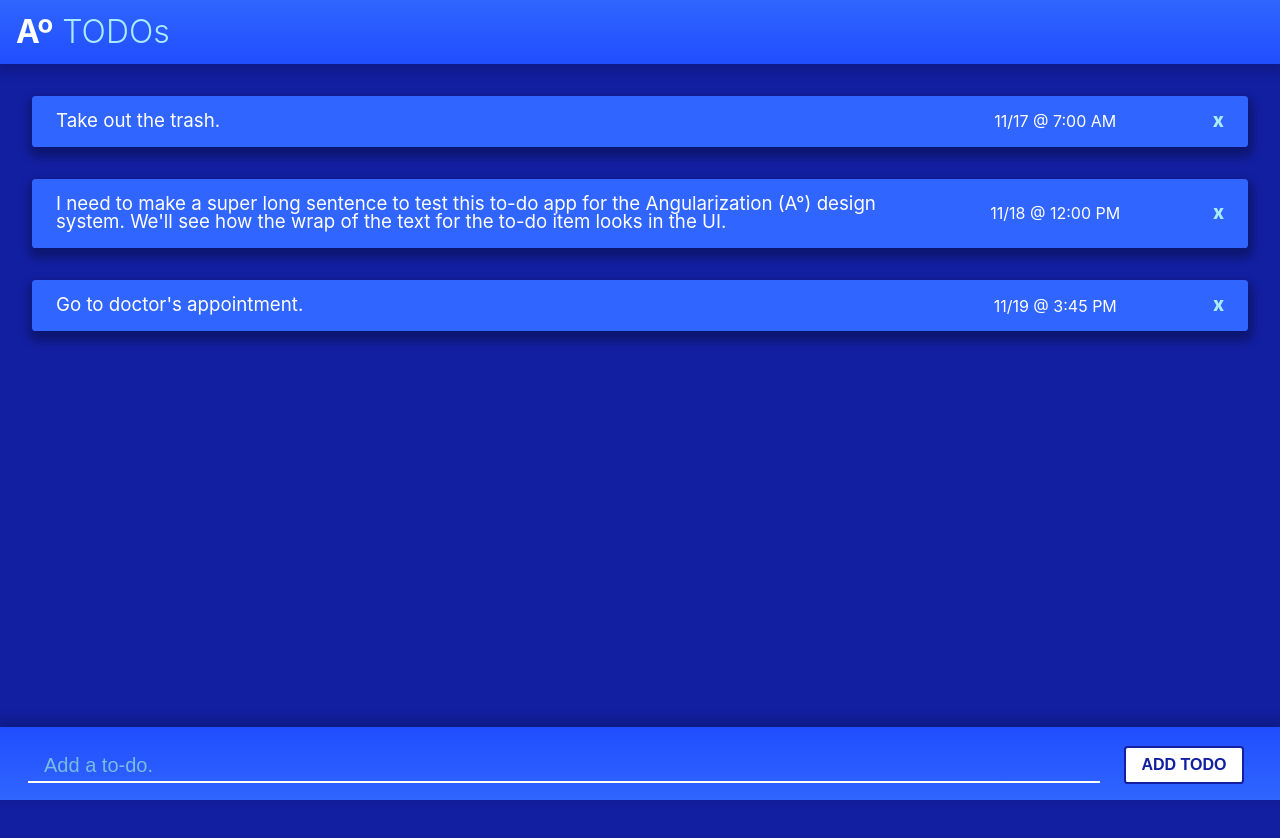
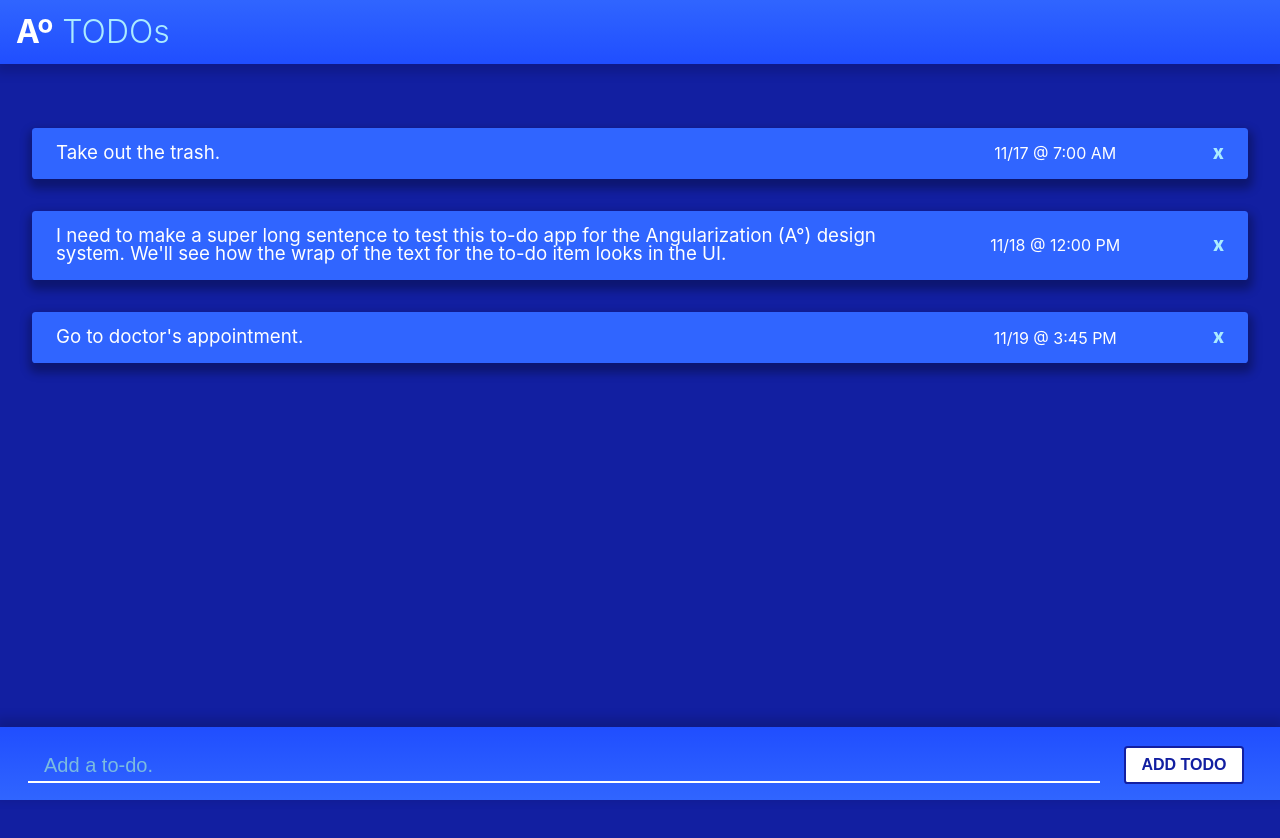
Before and after one commit to pjnalls/AngularizationDesignSystem, an Angular app: page / in a window 1280 px wide. Shown: the top 838 px of the page. After the commit the page ends 800 px from the top, so only its background shows below. Built offline with nearby package versions, Linux system fonts and the light colour scheme.

Commit message:
Hide `overflow` for now for better animations.

```diff
--- a/src/app/_config.scss
+++ b/src/app/_config.scss
@@ -9,3 +9,7 @@ $text-color-disabled: #7bbbe0;
 @mixin transition-ease {
   transition: all 0.5s ease-in-out;
 }
+
+* {
+  overflow: hidden;
+}
```
